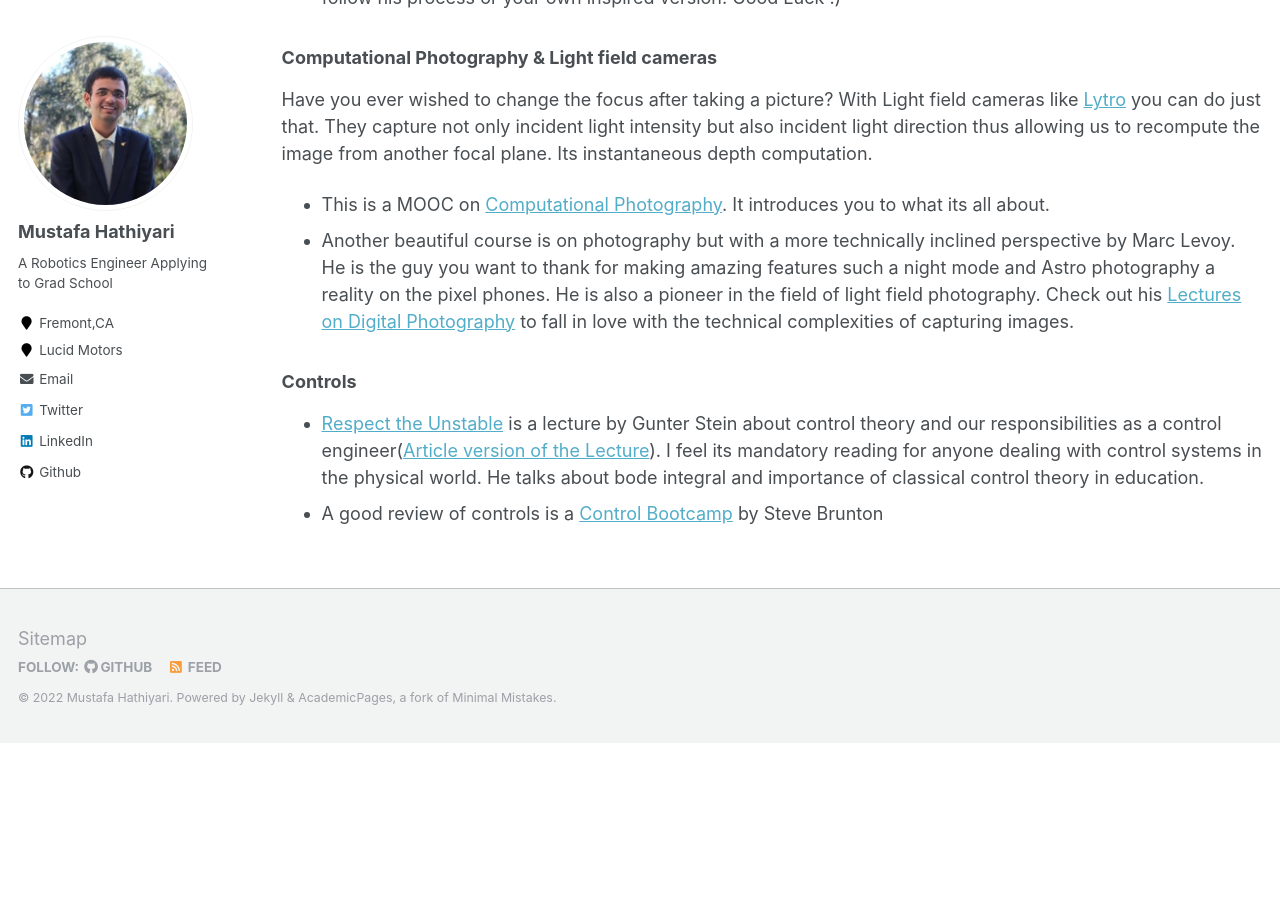
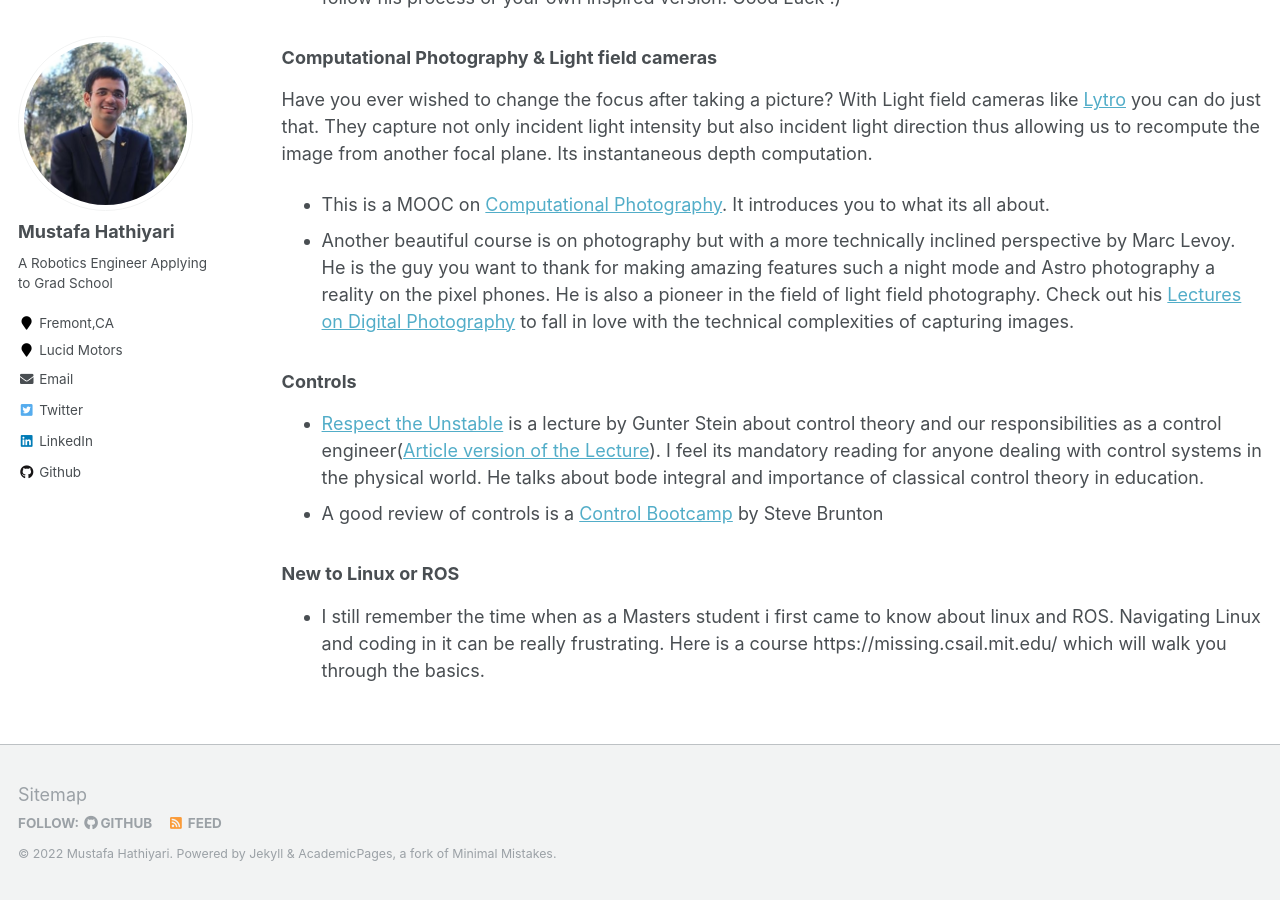
Before and after one commit to mhathiyari/mhathiyari.github.io, a Jekyll site: the page built from _pages/Resources.md, in a window 1280 px wide and 900 px high, scrolled down 742 px. Built offline with Jekyll 4.4.1, drawn with Linux system fonts in a browser that asks for light colours; Markdown is read by kramdown in place of the engine named in the settings; before the commit the page ends 1485 px from its top, so only the background shows below that.

Commit message:
updated resources

```diff
--- a/_pages/Resources.md
+++ b/_pages/Resources.md
@@ -25,3 +25,6 @@ Have you ever wished to change the focus after taking a picture? With Light fiel
 ### Controls
 * [Respect the Unstable](https://www.youtube.com/watch?v=9Lhu31X94V4&ab_channel=engineeringhistory) is a lecture by Gunter Stein about control theory and our responsibilities as a control engineer([Article version of the Lecture](https://drive.google.com/file/d/1GSehpwxxonx-AkCn5gAO1kyxIM99FuQM/view?usp=sharing)). I feel its mandatory reading for anyone dealing with control systems in the physical world. He talks about bode integral and importance of classical control theory in education.
 * A good review of controls is a [Control Bootcamp]( https://www.youtube.com/watch?v=Pi7l8mMjYVE&list=PLMrJAkhIeNNR20Mz-VpzgfQs5zrYi085m&ab_channel=SteveBrunton) by Steve Brunton
+
+### New to Linux or ROS
+* I still remember the time when as a Masters student i first came to know about linux and ROS. Navigating Linux and coding in it can be really frustrating. Here is a course https://missing.csail.mit.edu/ which will walk you through the basics.
```
Also changed, not shown: _pages/cv.md (+5 -0 lines).
